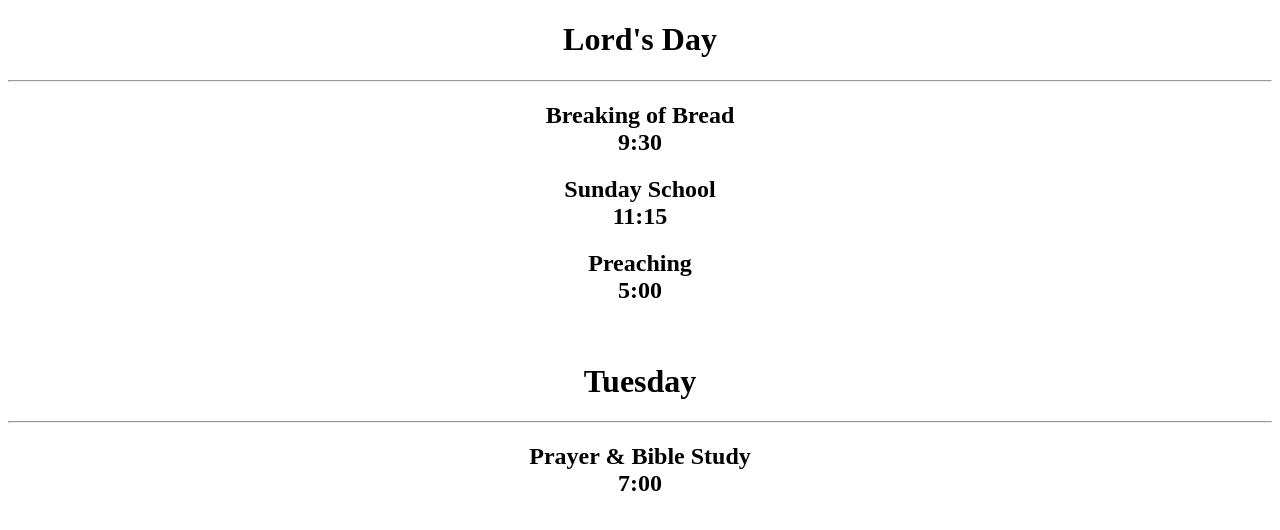
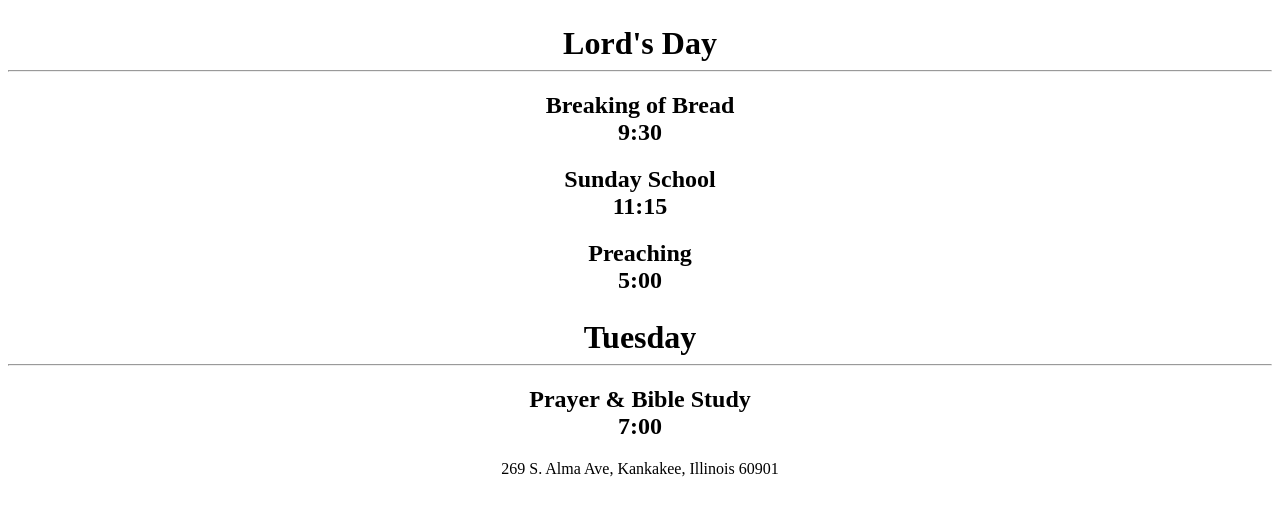
Before and after one commit to Kankakee-Christian-Assembly/Kankakee-Christian-Assembly.github.io, a plain HTML site: page index.html in a window 1280 px wide. Drawn offline with Linux system fonts and the light colour scheme.

Commit message:
Added address

```diff
--- a/index.html
+++ b/index.html
@@ -1 +1 @@
-<!doctype html><html lang="en"><head> <meta charset="utf-8"> <title>Kankakee Christian Assembly</title> <meta name="description" content="Kankakee Christian Assembly Schedule"> <meta name="author" content="Christopher Pickering"> <meta content="text/html; charset=utf-8" http-equiv="Content-Type"> <meta http-equiv="X-UA-Compatible" content="IE=edge" /> <meta name="viewport" content="width=device-width"> <meta name="HandheldFriendly" content="true"/> <meta name="apple-mobile-web-app-capable" content="yes"> <meta name="apple-mobile-web-app-status-bar-style" content="black"><!-- Global site tag (gtag.js) - Google Analytics --><script async src="https://www.googletagmanager.com/gtag/js?id=UA-159786693-1"></script><script> window.dataLayer = window.dataLayer || []; function gtag(){dataLayer.push(arguments);} gtag('js', new Date()); gtag('config', 'UA-159786693-1');</script></head><body><h1 style="text-align: center;">Lord's Day</h1><hr /><h2 style="text-align: center;">Breaking of Bread<br />9:30</h2><h2 style="text-align: center;">Sunday School<br />11:15</h2><h2 style="text-align: center;">Preaching<br />5:00</h2><p>&nbsp;</p><h1 style="text-align: center;">Tuesday</h1><hr /><h2 style="text-align: center;">Prayer &amp; Bible Study<br />7:00</h2></body></html>
+<!doctype html><html lang="en"> <head> <meta charset="utf-8"> <title>Kankakee Christian Assembly</title> <meta name="description" content="Kankakee Christian Assembly Schedule"> <meta name="author" content="Christopher Pickering"> <meta content="text/html; charset=utf-8" http-equiv="Content-Type"> <meta http-equiv="X-UA-Compatible" content="IE=edge" /> <meta name="viewport" content="width=device-width"> <meta name="HandheldFriendly" content="true"/> <meta name="apple-mobile-web-app-capable" content="yes"> <meta name="apple-mobile-web-app-status-bar-style" content="black"> <!-- Global site tag (gtag.js) - Google Analytics --> <script async src="https://www.googletagmanager.com/gtag/js?id=UA-159786693-1"></script> <script> window.dataLayer = window.dataLayer || []; function gtag(){dataLayer.push(arguments);} gtag('js', new Date()); gtag('config', 'UA-159786693-1'); </script> <style> h1 { margin-top:25px; margin-bottom:5px; } </style> </head> <body> <h1 style="text-align: center;">Lord's Day</h1><hr /><h2 style="text-align: center;">Breaking of Bread<br />9:30</h2><h2 style="text-align: center;">Sunday School<br />11:15</h2><h2 style="text-align: center;">Preaching<br />5:00</h2><h1 style="text-align: center;">Tuesday</h1><hr /><h2 style="text-align: center;">Prayer &amp; Bible Study<br />7:00</h2> <p style="text-align:center; width:100%"><span>269 S. Alma Ave, Kankakee, Illinois 60901</span></p> </body></html>
```
